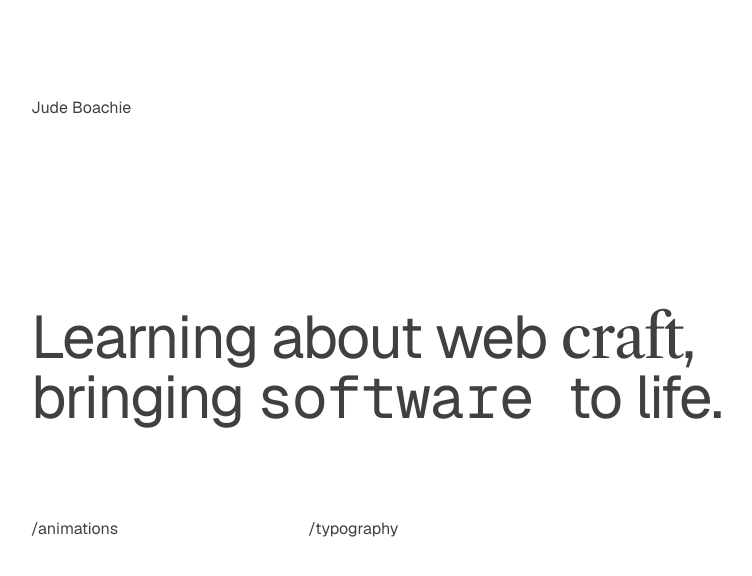
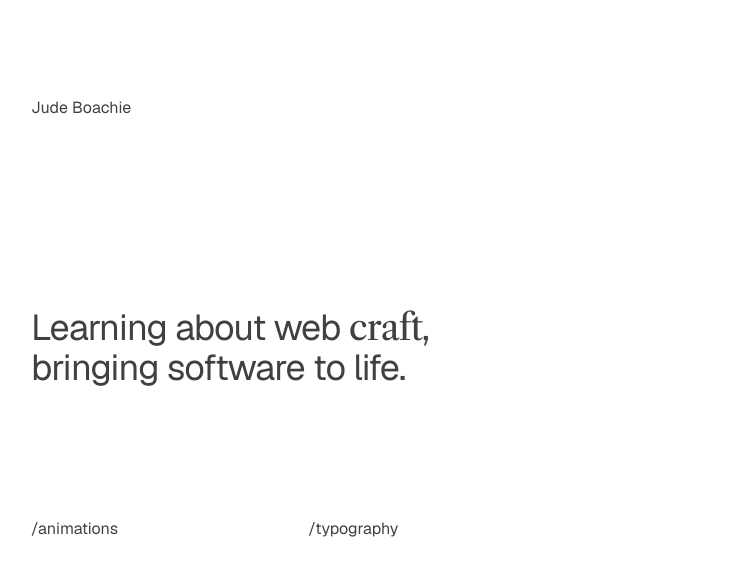
Before and after one commit to jdboachie/onj, a Next.js app: page / in a window 1280 px wide. Shown: the top 576 px of the page, without its empty margins (193-945 px from the left). Built offline with nearby package versions, Linux system fonts and the light colour scheme.

Commit message:
feat: fix oversized font

```diff
--- a/src/app/page.tsx
+++ b/src/app/page.tsx
@@ -18,14 +18,12 @@ export default function Home() {
       </div>
       <div className=" grid">
         <h1
-          className={`text-3xl md:text-6xl tracking-tight`}
+          className={`text-3xl md:text-4xl tracking-tight`}
           >
           Learning about web {' '}
           <span className={`italic ${librecaslontext.className}`}>craft</span>,
           <br/>
-          bringing {' '}
-          <span className={`${GeistMono.className}`}>software </span>{' '}
-          to life.
+          bringing software to life.
         </h1>
       </div>
       <div className=" grid grid-cols-2 md:grid-cols-3">
```
